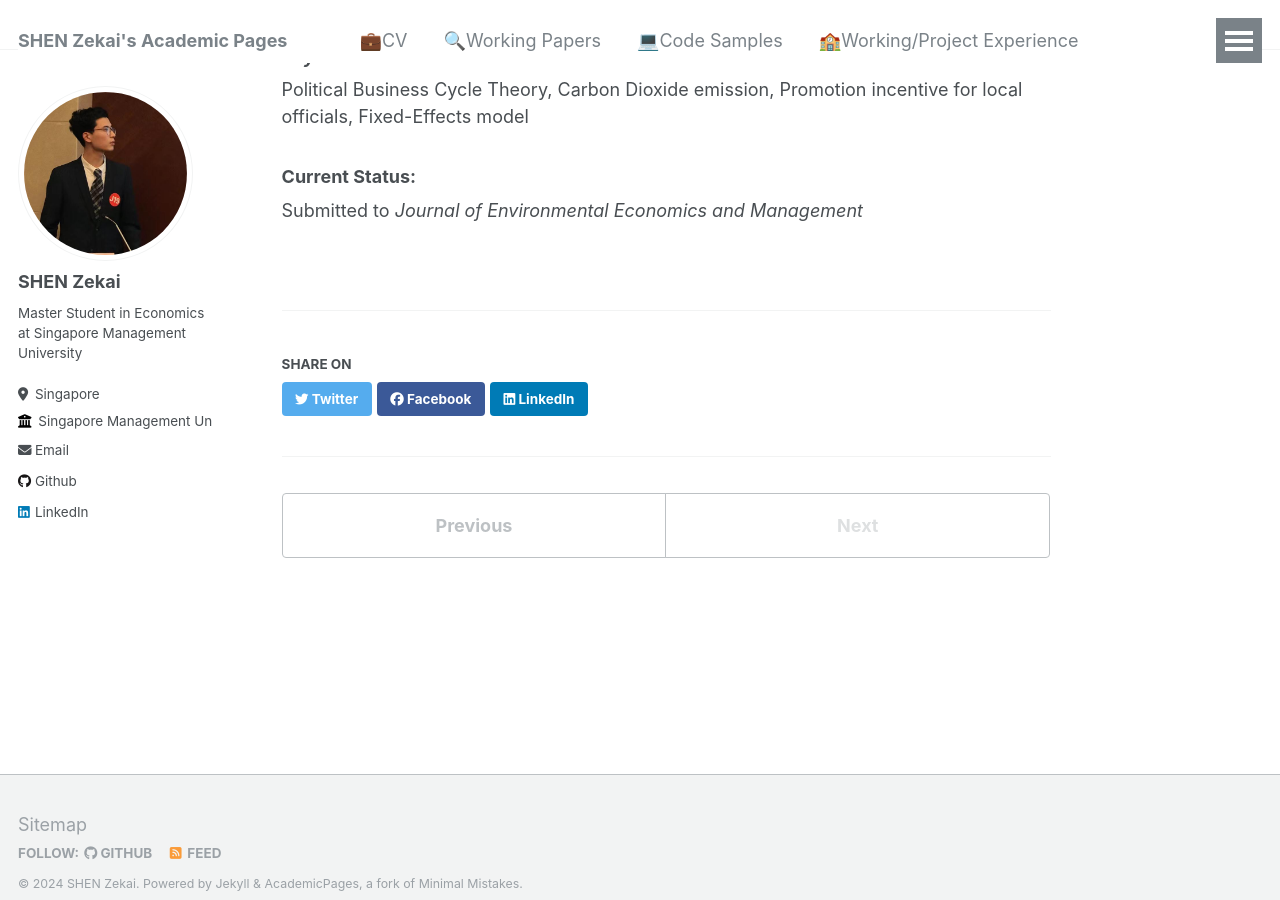
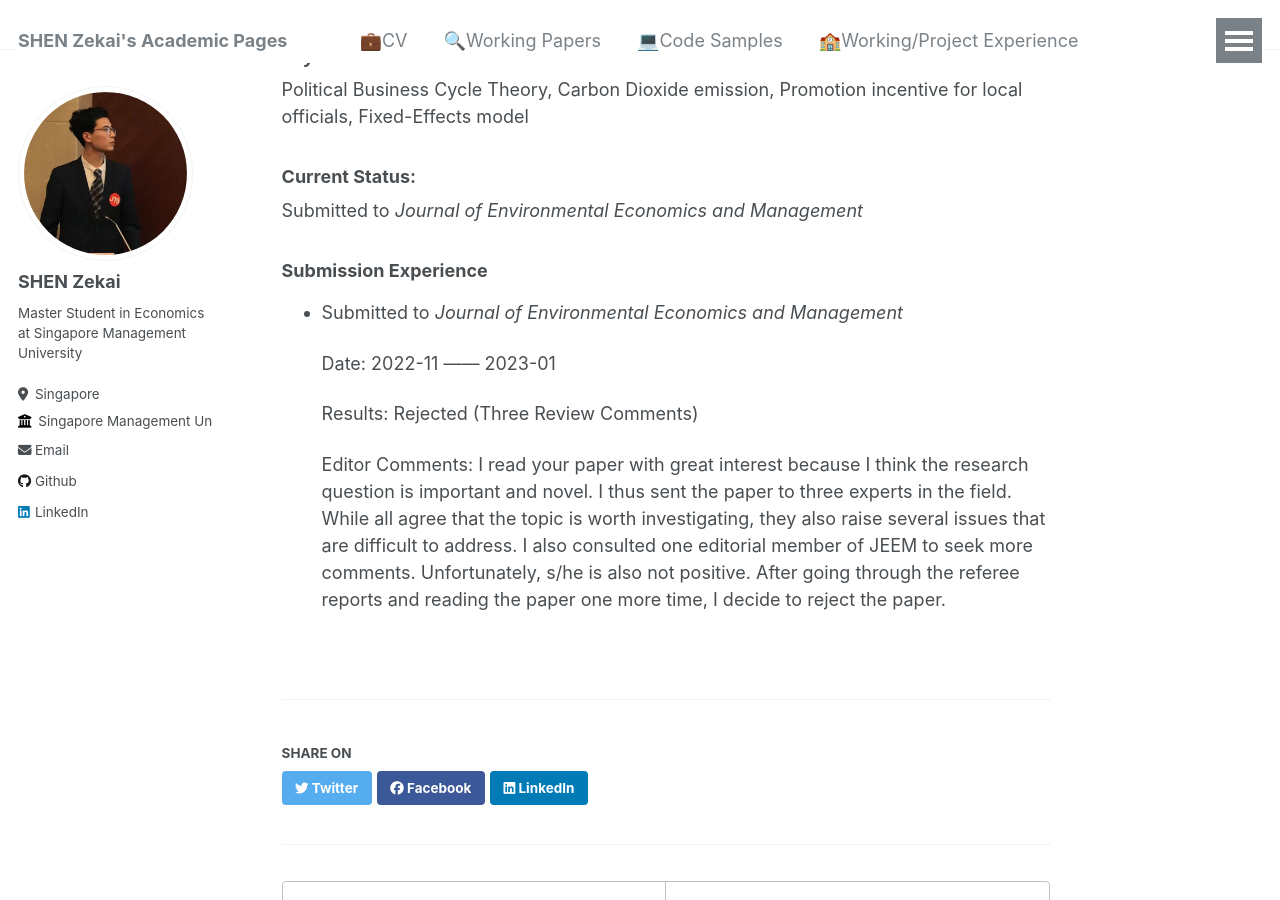
Before and after one commit to Kororinpas/kororinpas.github.io, a Jekyll site: the page built from _publications/paper-5.md, in a window 1280 px wide and 900 px high, scrolled down 732 px. Built offline with Jekyll 4.4.1, drawn with Linux system fonts in a browser that asks for light colours.

```diff
--- a/_data/navigation.yml
+++ b/_data/navigation.yml
@@ -26,5 +26,5 @@ main:
   - title: "🏆️Awards & Honors"
     url: /awards/
 
-  - title: "References"
+  - title: "🧑‍🏫References"
     url: /references/
--- a/_publications/paper-5.md
+++ b/_publications/paper-5.md
@@ -23,3 +23,40 @@ Political Business Cycle Theory, Carbon Dioxide emission, Promotion incentive fo
 
 ### Current Status:
 Submitted to *Journal of Environmental Economics and Management*
+
+
+
+### Submission Experience
+
+
+- Submitted to *Journal of Environmental Economics and Management*
+
+  Date: 2022-11 —— 2023-01
+
+  Results: Rejected (Three Review Comments)
+
+  Editor Comments: I read your paper with great interest because I think the research question is important and novel. I thus sent the paper to three experts in the field. While all agree that the topic is worth investigating, they also raise several issues that are difficult to address. I also consulted one editorial member of JEEM to seek more comments. Unfortunately, s/he is also not positive. After going through the referee reports and reading the paper one more time, I decide to reject the paper.
+
+<!-- - Submitted to *Journal of Environmental Management*
+
+  Date: 2022-09
+
+  Results: Desk Rejection
+
+  Editor Comments: No
+
+- Submitted to *Climate Policy*
+
+  Date: 2022-02 —— 2022-08
+
+  Results: Rejected (Three Review Comments)
+
+  Editor Comments: No
+
+- Submitted to *Environmental Science and Policy*
+
+  Date: 2022-09
+
+  Results: Desk Rejection
+
+  Editor Comments: No -->
```
Also changed, not shown: _publications/paper-4.md (+28 -1 lines), 1 other file.
